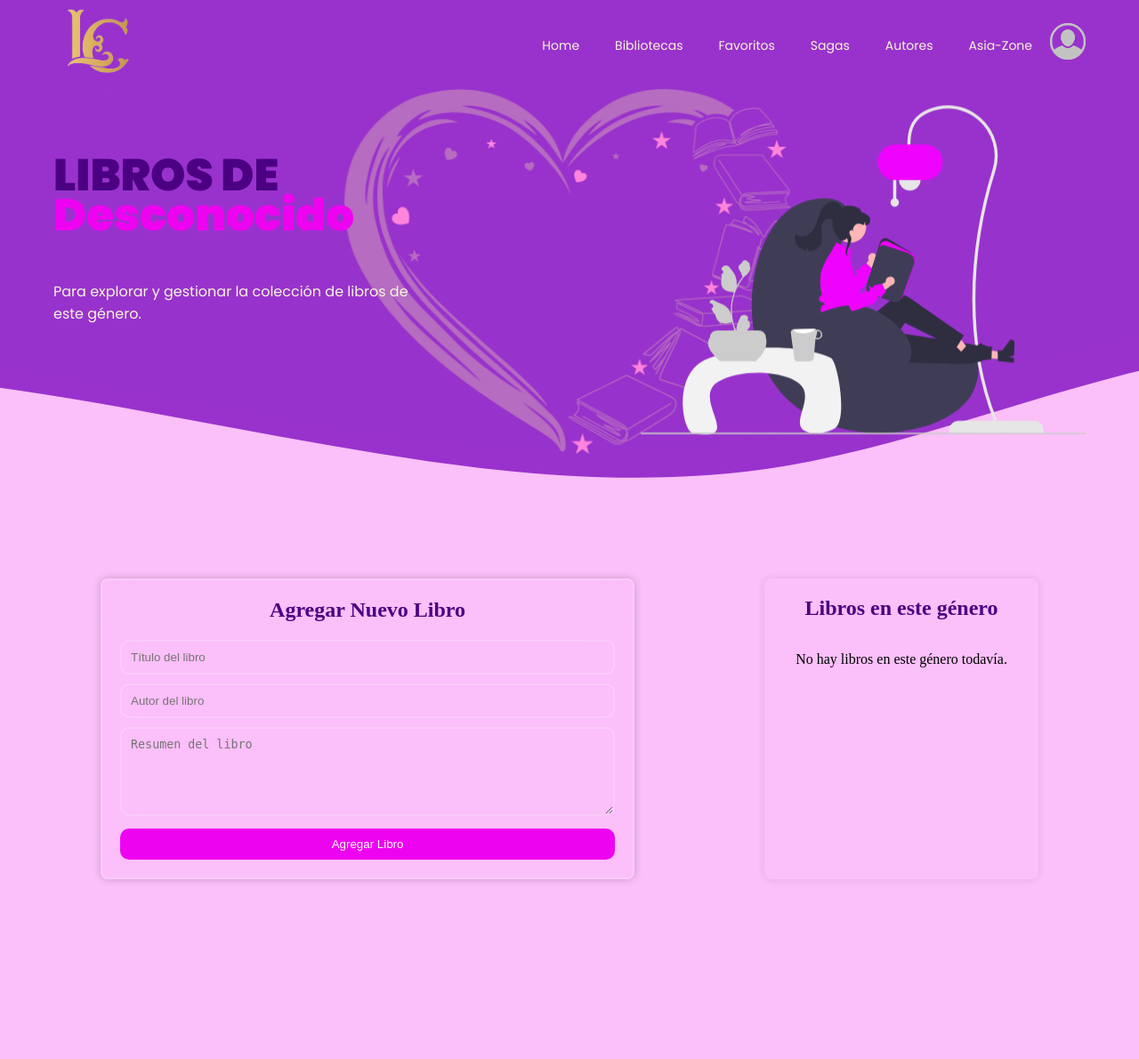
After one commit to L1zCarolina/MiProyecto, a PHP site: page /libros.html in a window 1280 px wide. The commit adds this page. Shown: the top 1190 px of the page at 89% size. Run offline with PHP 8.4, Linux system fonts and the light colour scheme; some libraries are stand-ins or nearby versions.

Commit message:
Actulizacion del index y creacion de nuevos archivos

```diff
--- a/asiazone.html
+++ b/asiazone.html
@@ -3,7 +3,7 @@
 <head>
     <meta charset="UTF-8">
     <meta name="viewport" content="width=device-width, initial-scale=1.0">
-    <title>Biblioteca Personal</title>
+    <title>Mi Biblioteca</title>
     <link rel="stylesheet" href="/css/styles.css">
     <script src="https://kit.fontawesome.com/6a24b78ccb.js" crossorigin="anonymous"></script>
 </head>
@@ -57,7 +57,7 @@
                     <p>Leer es soñar con los ojos abiertos sin pasaje, es vivir otras vidas, otros tiempos; es descubrir que tenemos alas y volar con la imaginación.
                     Es por eso que para viajar lejos, no hay mejor nave que leer para volar con la imaginación.
                     </p>
-                    <input type="button" value="Empezar a volar">
+                    <input type="button" value="Empezar">
                 </div>
 
                 <div class="container__vector">
--- a/autores.html
+++ b/autores.html
@@ -3,7 +3,7 @@
 <head>
     <meta charset="UTF-8">
     <meta name="viewport" content="width=device-width, initial-scale=1.0">
-    <title>Biblioteca Personal</title>
+    <title>Mi Biblioteca</title>
     <link rel="stylesheet" href="/css/styles.css">
     <link rel="stylesheet" href="css/autores.css">
     <script src="https://kit.fontawesome.com/6a24b78ccb.js" crossorigin="anonymous"></script>
@@ -58,7 +58,7 @@
                     <p>Leer es soñar con los ojos abiertos sin pasaje, es vivir otras vidas, otros tiempos; es descubrir que tenemos alas y volar con la imaginación.
                     Es por eso que para viajar lejos, no hay mejor nave que leer para volar con la imaginación.
                     </p>
-                    <input type="button" value="Empezar a volar">
+                    <input type="button" value="Empezar">
                 </div>
 
                 <div class="container__vector">
--- a/bibliotecas.html
+++ b/bibliotecas.html
@@ -3,7 +3,7 @@
 <head>
     <meta charset="UTF-8">
     <meta name="viewport" content="width=device-width, initial-scale=1.0">
-    <title> Mi Biblioteca Personal</title>
+    <title> Mi Biblioteca</title>
     <link rel="stylesheet" href="/css/styles.css">
     <link rel="stylesheet" href="/css/bibliotecas.css">
     <script src="https://kit.fontawesome.com/6a24b78ccb.js" crossorigin="anonymous"></script>
@@ -58,7 +58,7 @@
                     <p>Leer es soñar con los ojos abiertos sin pasaje, es vivir otras vidas, otros tiempos; es descubrir que tenemos alas y volar con la imaginación.
                     Es por eso que para viajar lejos, no hay mejor nave que leer para volar con la imaginación.
                     </p>
-                    <input type="button" value="Empezar a volar">
+                    <input type="button" value="Empezar">
                 </div>
 
                 <div class="container__vector">
--- a/css/styles.css
+++ b/css/styles.css
@@ -384,7 +384,7 @@
   top: 0;
   left: 0;
   backface-visibility: hidden; /*Muestra la parte de adelante y oculta la de atras*/
-  transform-style: preserve-3d;
+  transform-style: preserve-3d; /*Da un efecto 3d a los texto cuando giran las cards*/
   border-radius: 20px;
 }
 
@@ -402,7 +402,7 @@
   text-align: center;
   align-items: center;
   justify-content: center;
-  transform: translateZ(60px);
+  transform: translateZ(60px); /*Para que el titulo de la card se vea y gire con la imagen*/
 }
 
 .bg{
@@ -416,7 +416,7 @@
 }
 
 .body__card_back{
-  padding: 40px;
+  padding: 70px;
   text-align: center;
   transform: translateZ(60px);
 }
@@ -443,7 +443,131 @@
   box-shadow: #fb00ff;
 }
 
+/* Estilos para la página de libros */
+.libro-form {
+  max-width: 600px;
+  margin: 20px auto;
+  padding: 20px;
+  border: 2px solid rgba(255,255,255,.2);
+  backdrop-filter: blur(20px);
+  background-color: transparent;
+  border-radius: 8px;
+  box-shadow: 0 0 10px rgba(0,0,0,0.2);
+}
 
+.libro-form h2 {
+  margin-bottom: 20px;
+  color: #4B0082;
+  text-align: center;
+}
+
+.libro-form input[type="text"],
+.libro-form textarea {
+  width: 100%;
+  padding: 10px;
+  border: none;
+  outline: none;
+  margin-bottom: 10px;
+  border: 2px solid rgba(255,255,255,.2);
+  background-color: transparent;
+  border-radius: 10px;
+}
+
+.libro-form textarea {
+  height: 100px;
+  resize: vertical;
+}
+
+.libro-form button {
+  width: 100%;
+  padding: 10px;
+  background-color: #EE03F1;
+  color: white;
+  border: none;
+  border-radius: 10px;
+  cursor: pointer;
+}
+
+.libro-form button:hover {
+  background-color: #D102D1;
+}
+
+.lista-libros-container {
+  max-width: 800px;
+  margin: 20px auto;
+  padding: 20px;
+  background-color: transparent;
+  border-radius: 8px;
+  box-shadow: 0 0 10px rgba(0,0,0,0.1);
+}
+
+.lista-libros-container h2 {
+  margin-bottom: 20px;
+  color: #4B0082;
+  text-align: center;
+}
+
+#lista-libros {
+  list-style-type: none;
+  padding: 0;
+}
+
+#lista-libros li {
+  display: flex;
+  justify-content: space-between;
+  align-items: flex-start;
+  padding: 15px;
+  border-bottom: 1px solid #ddd;
+}
+
+#lista-libros li:last-child {
+  border-bottom: none;
+}
+
+.libro-info {
+  flex-grow: 1;
+  margin-right: 20px;
+}
+
+.libro-info h3 {
+  margin: 0 0 10px 0;
+  color: #4B0082;
+}
+
+.libro-acciones {
+  display: flex;
+  flex-direction: column;
+}
+
+.libro-acciones button {
+  padding: 5px;
+  margin-bottom: 5px;
+  background-color: transparent;
+  border: none;
+  cursor: pointer;
+  font-size: 16px;
+}
+
+.libro-acciones button:hover {
+  opacity: 0.7;
+}
+
+.libro-acciones .fa-check {
+  color: #4CAF50;
+}
+
+.libro-acciones .fa-trash {
+  color: #f44336;
+}
+
+.libro-acciones .fa-edit {
+  color: #2196F3;
+}
+
+.tachado {
+  text-decoration: line-through;
+  color: #888;
+}
 
 
 /*AQUI COMIENZA EL FOOTER*/
--- a/favoritos.html
+++ b/favoritos.html
@@ -3,7 +3,7 @@
 <head>
     <meta charset="UTF-8">
     <meta name="viewport" content="width=device-width, initial-scale=1.0">
-    <title>Biblioteca Personal</title>
+    <title>Mi Biblioteca</title>
     <link rel="stylesheet" href="/css/styles.css">
     <link rel="stylesheet" href="css/favoritos.css">
     <script src="https://kit.fontawesome.com/6a24b78ccb.js" crossorigin="anonymous"></script>
@@ -57,7 +57,7 @@
                     <h2>PERSONAL</h2>
                     <p>Leer es soñar con los ojos abiertos sin pasaje, es vivir otras vidas, otros tiempos; es descubrir que tenemos alas y volar con la imaginación. Es por eso que para viajar lejos, no hay mejor nave que leer para volar con la imaginación.
                     </p>
-                    <input type="button" value="Empezar a volar">
+                    <input type="button" value="Empezar">
                 </div>
 
                 <div class="container__vector">
--- /dev/null
+++ b/libros.html
@@ -0,0 +1,125 @@
+<!DOCTYPE html>
+<html lang="es">
+<head>
+    <meta charset="UTF-8">
+    <meta name="viewport" content="width=device-width, initial-scale=1.0">
+    <title>Biblioteca Personal - Listado de Libros</title>
+    <link rel="stylesheet" href="/css/styles.css">
+    <script src="https://kit.fontawesome.com/6a24b78ccb.js" crossorigin="anonymous"></script>
+</head>
+<body>
+    <header id="header">
+        <div class="container__header">
+            <div class="logo">
+                <img src="/images/golden-lc.png" alt="">
+                <a href="index.html"></a>
+            </div>
+            <div class="container__nav">
+                <nav class="nav-bar" id="nav">
+                    <ul>
+                        <li><a href="index.html">Home</a></li>
+                        <li><a href="bibliotecas.html">Bibliotecas</a></li>
+                        <li><a href="favoritos.html">Favoritos</a></li>
+                        <li><a href="sagas.html">Sagas</a></li>
+                        <li><a href="autores.html">Autores</a></li>
+                        <li><a href="asiazone.html">Asia-Zone</a></li>
+                        <div class="user-icon">
+                            <a href="./Login-Register/index.php">
+                                <img src="/images/user_gris.png" alt="Icono de Usuario">
+                            </a>
+                        </div>
+                    </ul>
+                </nav>
+                <div class="btn__menu" id="btn_menu"><i class="fas fa-bars"></i></div>
+            </div>
+        </div>
+    </header>
+
+    <div class="container__all" id="container_all">
+        <div class="cover">
+            <div class="bg_color"></div>
+            <div class="wave w1"></div>
+            <div class="wave w2"></div>
+
+            <div class="container__cover">
+                <div class="container__info">
+                    <h1>LIBROS DE</h1>
+                    <h2 id="genero-nombre"></h2>
+                    <p><br>Para explorar y gestionar la colección de libros de este género. <br><br><br><br><br><br> </p>
+                </div>
+                <div class="container__vector">
+                  <img src="images/undraw_reading_time_re_phf7.svg" alt="">
+              </div>
+            </div>
+        </div>
+
+        <main>
+            <div class="libro-form">
+                <h2>Agregar Nuevo Libro</h2>
+                <form id="libro-form">
+                    <input type="text" id="titulo" placeholder="Título del libro" required>
+                    <input type="text" id="autor" placeholder="Autor del libro" required>
+                    <textarea id="resumen" placeholder="Resumen del libro" required></textarea>
+                    <button type="submit">Agregar Libro</button>
+                </form>
+            </div>
+
+            <div class="lista-libros-container">
+                <h2>Libros en este género</h2>
+                <ul id="lista-libros"></ul>
+            </div>
+        </main>
+
+        <footer>
+            <div class="container__footer">
+                <div class="box__footer">
+                    <div class="logo">
+                        <img src="images/golden-liz carolina.png" alt="">
+                    </div>
+                    <div class="terms">
+                        <p>Lorem, ipsum dolor sit amet consectetur adipisicing elit. Harum reiciendis et quasi aut facere vitae vero. Inventore, minus ab voluptate modi repellat, pariatur tempora quisquam, debitis facilis explicabo voluptatem.</p>
+                    </div>
+                </div>
+                <div class="box__footer">
+                    <h2>Menu</h2>
+                    <a href="index.html"><i class="fa-solid fa-chevron-right"></i> Home</a>
+                    <a href="autores.html"><i class="fa-solid fa-chevron-right"></i> Autores</a>
+                    <a href="favoritos.html"><i class="fa-solid fa-chevron-right"></i> Favoritos</a>
+                    <a href="#"><i class="fa-solid fa-chevron-right"></i> Leyendo</a>
+                    <a href="#"><i class="fa-solid fa-chevron-right"></i> Pendientes</a>
+                    <a href="#"><i class="fa-solid fa-chevron-right"></i> Terminados</a>
+                </div>
+                <div class="box__footer">
+                    <h2>Categorias</h2>
+                    <a href="#"><i class="fa-solid fa-chevron-right"></i> Romanaces/Fantasias</a>
+                    <a href="#"><i class="fa-solid fa-chevron-right"></i> Reencarnaciones</a>
+                    <a href="#"><i class="fa-solid fa-chevron-right"></i> Epocas</a>
+                    <a href="#"><i class="fa-solid fa-chevron-right"></i> Novelas Web/Ligera</a>
+                    <a href="#"><i class="fa-solid fa-chevron-right"></i> Mangas/Manhua/Manhwa</a>
+                    <a href="#"><i class="fa-solid fa-chevron-right"></i> Fanfiction/Wattpad</a>
+                </div>
+                <div class="box__footer">
+                    <h2>Contacts</h2>
+                    <a href="#"><i class="fa-solid fa-location-dot"></i> CABA, Argentina</a>
+                    <a href="#"><i class="fa-solid fa-mobile-screen-button"></i> +1529-000-0000</a>
+                    <a href="#"><i class="fa-regular fa-envelope"></i> <span class="__cf_email__" data-cfemail="375a5e555e555b5e5843525456475245445859565b77505a565e5b1954585a">[email&#160;protected]</span></a>
+                    <a href="#"><i class="fa-solid fa-globe"></i> www.mibibliotecapers.com.ar</a>
+                </div>
+            </div>
+            <div class="footer-social social-icon">
+                <a href="https://web.facebook.com/"><i class="fa-brands fa-facebook-f"></i></a>
+                <a href="https://www.instagram.com/"><i class="fa-brands fa-instagram"></i></a>
+                <a href="https://ar.linkedin.com/"><i class="fa-brands fa-linkedin-in"></i></a>
+                <a href="https://www.whatsapp.com/"><i class="fa-brands fa-whatsapp"></i></a>
+            </div>
+            <div class="box__copyrigh">
+                <hr>
+                <p>Copyright &copy;2024: Designed by <span class="designer"><b></b>LC</span></p>
+            </div>
+        </footer>
+    </div>
+
+    <script src="js/scripts.js"></script>
+    <script src="js/libros.js"></script>
+</body>
+</html>
--- a/sagas.html
+++ b/sagas.html
@@ -3,7 +3,7 @@
 <head>
     <meta charset="UTF-8">
     <meta name="viewport" content="width=device-width, initial-scale=1.0">
-    <title>Biblioteca Personal</title>
+    <title>Mi Biblioteca</title>
     <link rel="stylesheet" href="/css/styles.css">
     <link rel="stylesheet" href="/css/saga.css">
     <script src="https://kit.fontawesome.com/6a24b78ccb.js" crossorigin="anonymous"></script>
@@ -59,7 +59,7 @@
                     <p>Leer es soñar con los ojos abiertos sin pasaje, es vivir otras vidas, otros tiempos; es descubrir que tenemos alas y volar con la imaginación.
                     Es por eso que para viajar lejos, no hay mejor nave que leer para volar con la imaginación.
                     </p>
-                    <input type="button" value="Empezar a volar">
+                    <input type="button" value="Empezar">
                 </div>
 
                 <div class="container__vector">
```
Also changed, not shown: Login-Register/index.html (deleted, +0 -112 lines), Login-Register/index.php (added, +112 -0 lines), index.html (+22 -21 lines), js/libros.js (added, +94 -0 lines), js/scripts.js (+28 -0 lines), images/librogalaxia.jpg (added).
